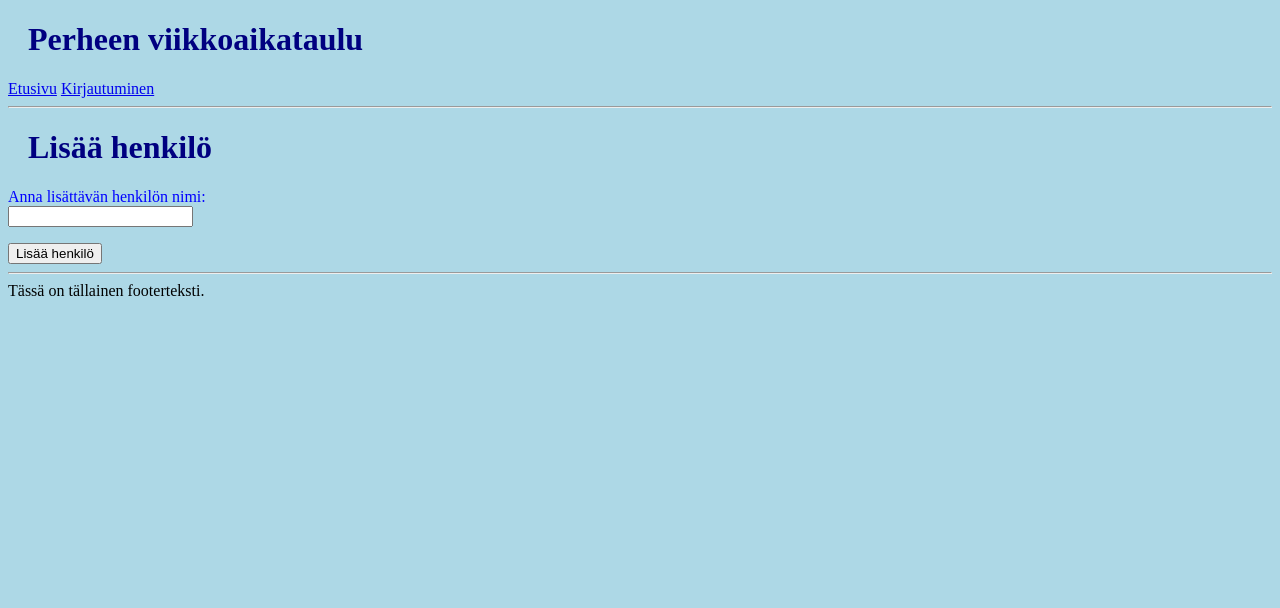
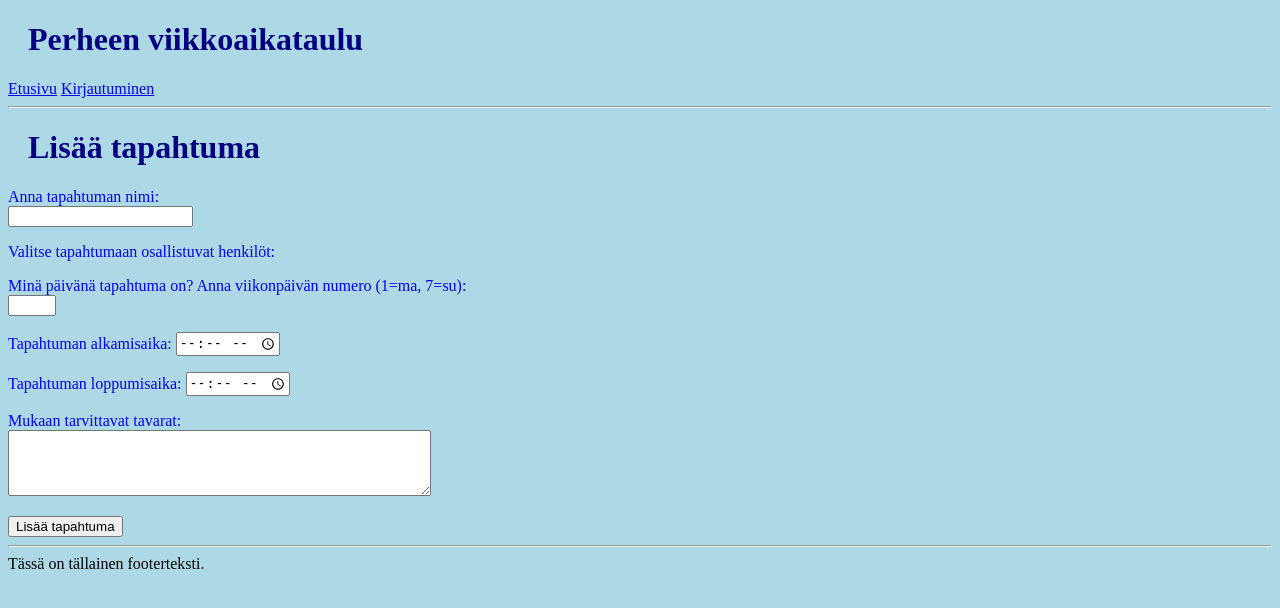
Before and after one commit to eki-77/perheen-viikkoaikataulu, a Flask app: template templates/event_create.html in a window 1280 px wide. Shown: the top 608 px of the page. Run offline with Flask 3, Linux system fonts and the light colour scheme; the template is opened without the code that fills it, so the values that code supplies are empty.

Commit message:
Make form for creating event

```diff
--- a/routes.py
+++ b/routes.py
@@ -147,10 +147,11 @@ def event_create(id):
         if person_list == []:
             flash("Aikataulullasi ei ole henkilöitä. Luo ensin henkilöt, joille haluat luoda tapahtumia.", 'error')
             return redirect("/calendar/" + str(id))
-        return render_template("event_create.html", id = id)
+        return render_template("event_create.html", id=id, persons=person_list)
     if request.method == "POST":
         if session["csrf_token"] != request.form["csrf_token"]:
             abort(403)
+
         #person_name = request.form["person_name"]
         #sql = text("INSERT INTO persons (calendar_id, name) VALUES (:calendar_id, :person_name) RETURNING id")
         #result = db.session.execute(sql, {"calendar_id":id, "person_name":person_name})
--- a/templates/event_create.html
+++ b/templates/event_create.html
@@ -1,14 +1,37 @@
 {% extends "layout.html" %}
-{% block title %}Lisää henkilö{% endblock %}
+{% block title %}Lisää tapahtuma{% endblock %}
 
 {% block content %}
 
-<h1>Lisää henkilö</h1>
-<form action="/calendar/{{id}}/person/create" method="POST">
-<p>Anna lisättävän henkilön nimi:<br>
-<input type="text" name="person_name"></p>
+<h1>Lisää tapahtuma</h1>
+<form action="/calendar/{{id}}/event/create" method="POST">
+<p>
+    Anna tapahtuman nimi:<br>
+    <input type="text" name="event_name" required>
+</p>
+<p>Valitse tapahtumaan osallistuvat henkilöt:<br>
+    {% for person in persons %}
+    <input type="checkbox" name="answer" value="{{ person.id }}"> {{ person.name }} <br>
+    {% endfor %}
+</p>
+<p>
+    Minä päivänä tapahtuma on? Anna viikonpäivän numero (1=ma, 7=su):<br>
+    <input type="number" id="weekday" name="quantity" min="1" max="7" required>
+</p>
+<p>
+    <label for="start-time">Tapahtuman alkamisaika:</label>
+    <input id="start-time" type="time" name="start-time" min="00:00" max="24:00" required />
+</p>
+<p>
+    <label for="end-time">Tapahtuman loppumisaika:</label>
+    <input id="end-time" type="time" name="end-time" min="00:00" max="24:00" required />
+</p>
+<p>
+    Mukaan tarvittavat tavarat:<br>
+    <textarea id="equipment" name="equipment" rows="4" cols="50" maxlength="160"></textarea>
+</p>
 <input type="hidden" name="csrf_token" value="{{ session.csrf_token }}">
-<input type="submit" value="Lisää henkilö">
+<input type="submit" value="Lisää tapahtuma">
 </form>
 
 {% endblock %}
```
